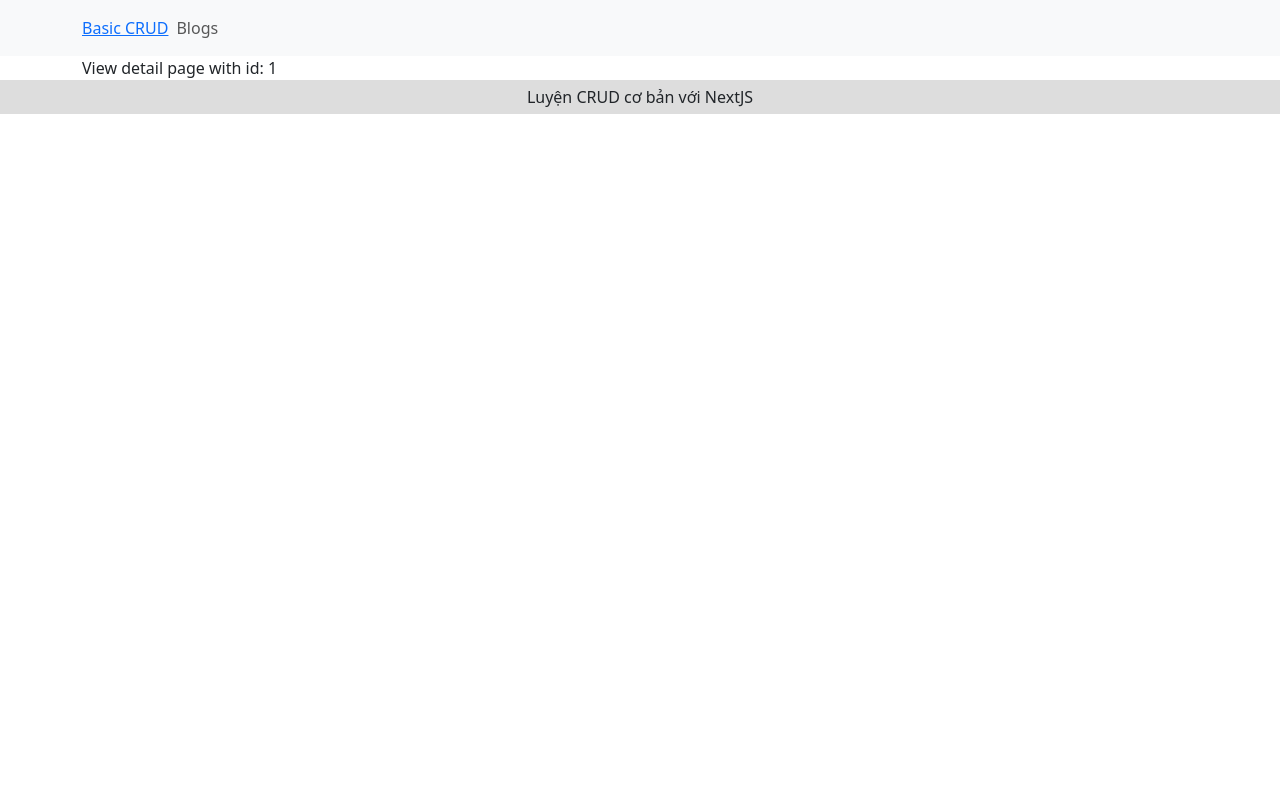
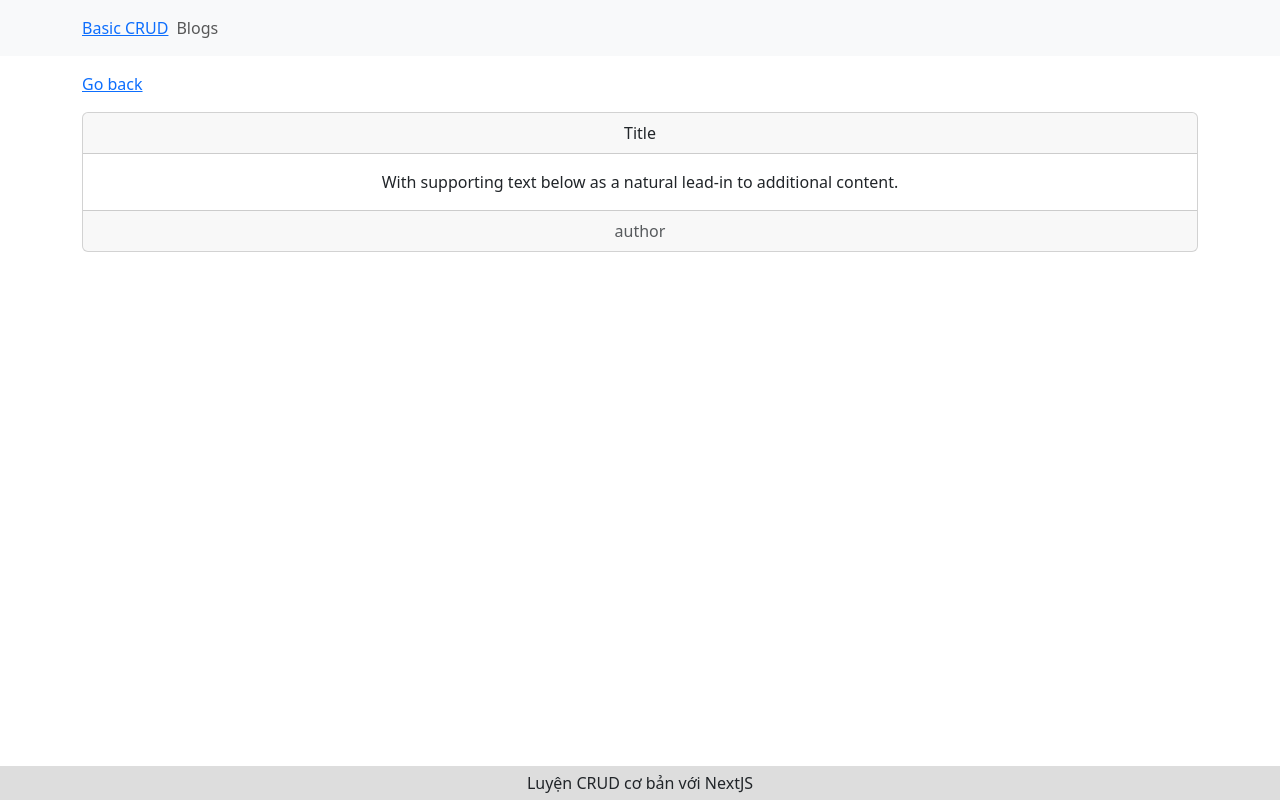
Before and after one commit to nguyenkhanh0310/simple-CRUD-nextJS, a Next.js app: page /blogs/1 in a window 1280 px wide. Built offline with nearby package versions, Linux system fonts and the light colour scheme.

Commit message:
Design view detail page

```diff
--- a/src/app/blogs/[id]/page.tsx
+++ b/src/app/blogs/[id]/page.tsx
@@ -1,9 +1,29 @@
-const ViewDetailBlog = async ({ params }: { params: { id: string } }) => {
+"use client";
+import Link from "next/link";
+import Card from 'react-bootstrap/Card';
+
+const ViewDetailBlog = ({ params }: { params: { id: string } }) => {
   // console.log(">> check searchParams: ", searchParams);
-  const checkParams = await params;
-  console.log(">> check params", checkParams);
+  // const checkParams = await params;
+  // console.log(">> check params", checkParams);
 
-  return <div>View detail page with id: {checkParams.id}</div>;
+  return (
+    <div>
+      <div className="my-3">
+        <Link href={"/blogs"}  className="text-primary">Go back</Link>
+      </div>
+      <Card className="text-center">
+        <Card.Header>Title</Card.Header>
+        <Card.Body>
+          <Card.Text>
+            With supporting text below as a natural lead-in to additional
+            content.
+          </Card.Text>
+        </Card.Body>
+        <Card.Footer className="text-muted">author</Card.Footer>
+      </Card>
+    </div>
+  );
 };
 
 export default ViewDetailBlog;
--- a/src/app/layout.tsx
+++ b/src/app/layout.tsx
@@ -35,7 +35,9 @@ export default function RootLayout({
       <body className={`${geistSans.variable} ${geistMono.variable}`}>
         <AppHeader />
         {/* Nội dung của phần children là những cái được render động */}
-        <Container>{children}</Container>
+        <Container style={{ minHeight: "calc(100vh - 106px)" }}>
+          {children}
+        </Container>
         {/* {children} */}
         <AppFooter />
         <ToastContainer
```
